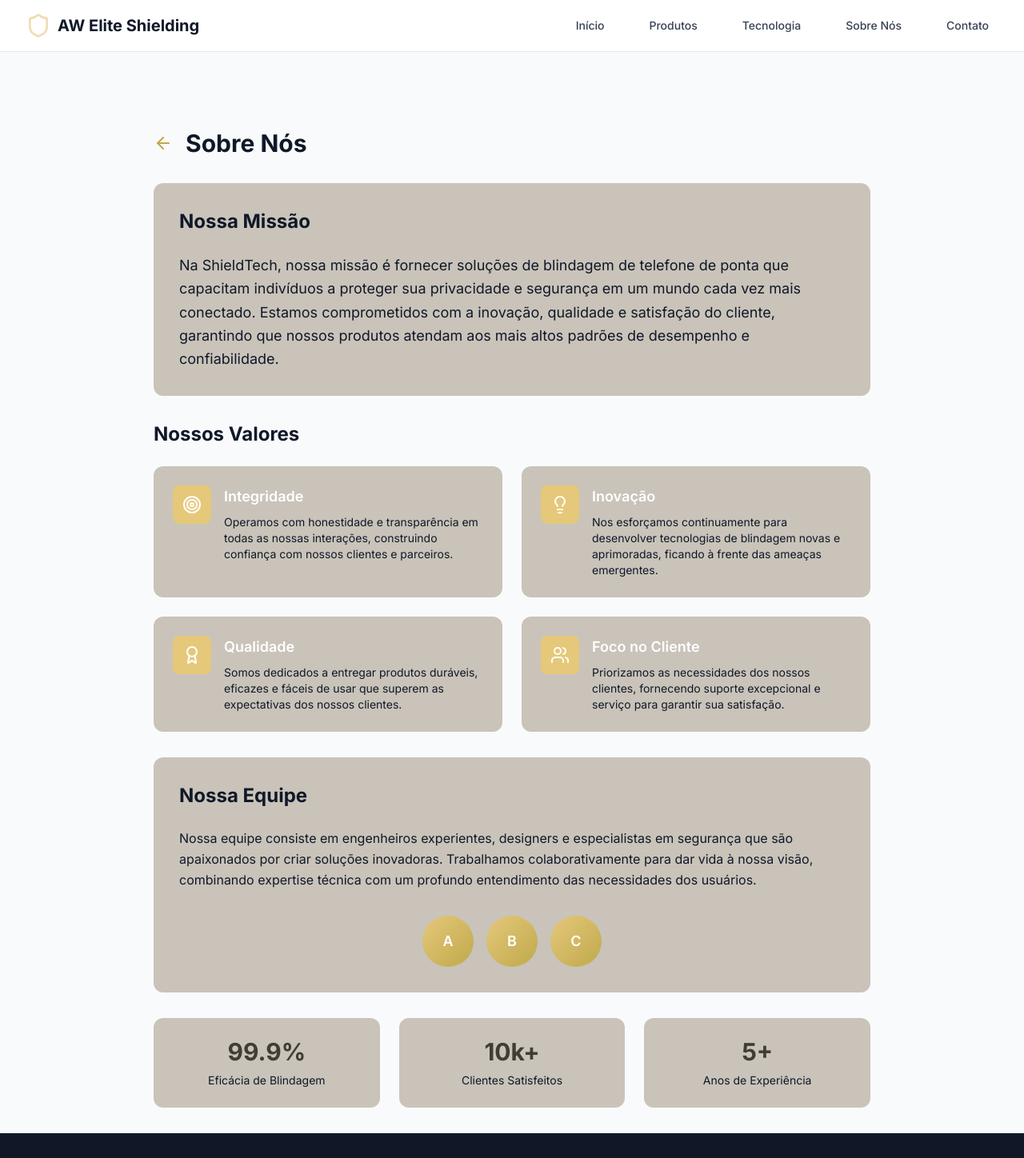
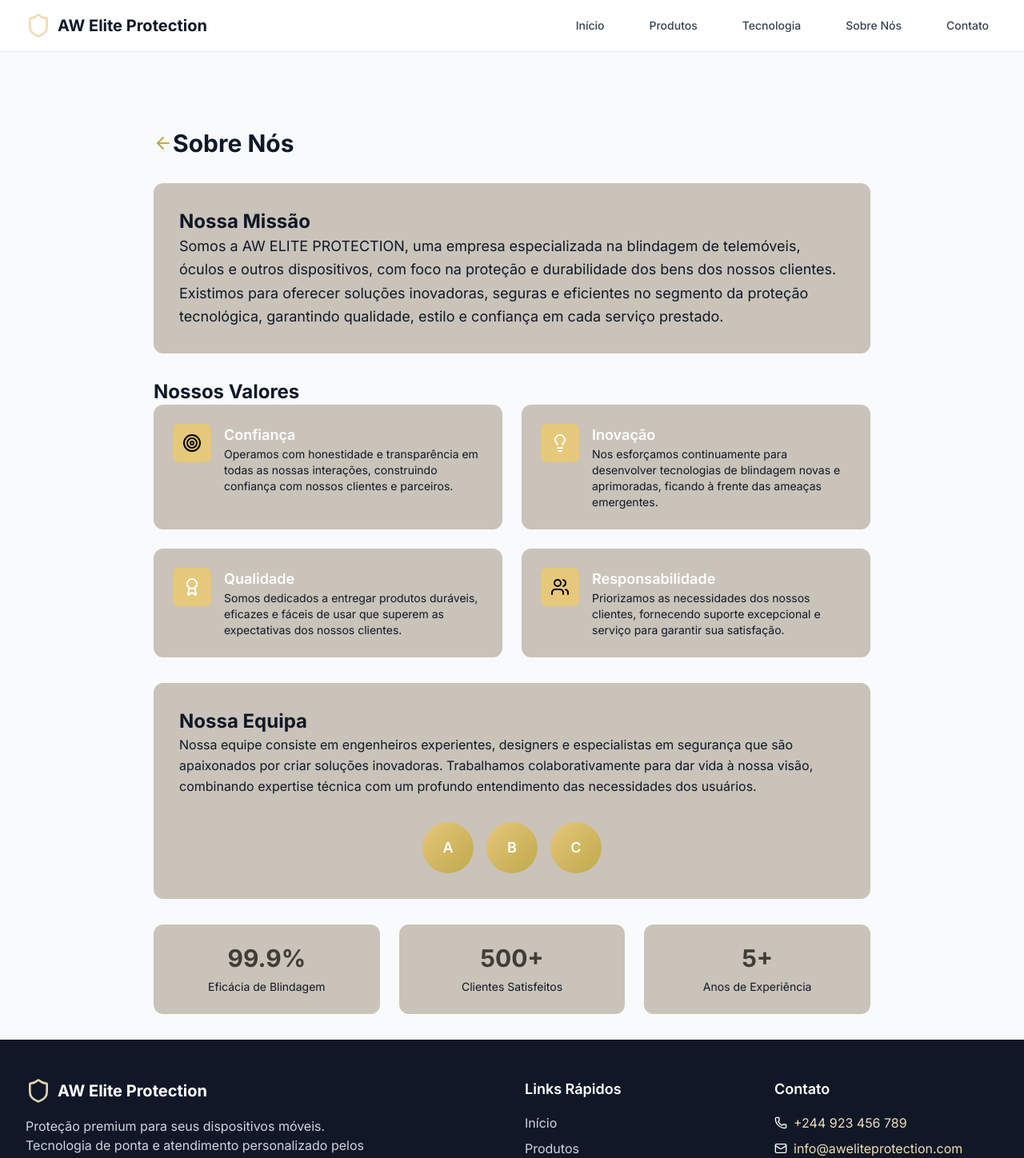
Before and after one commit to SilesterGold9/aw, a Next.js app: page /sobre in a window 1280 px wide. Shown: the top 1448 px of the page at 80% size. Built offline with nearby package versions, Linux system fonts and the light colour scheme.

Commit message:
refactor: Adicionadas informações da empresa

```diff
--- a/app/components/Footer.tsx
+++ b/app/components/Footer.tsx
@@ -10,7 +10,7 @@ const Footer = () => {
           <div className="col-span-1 md:col-span-2">
             <div className="flex items-center space-x-2 mb-4">
               <Shield className="h-8 w-8 text-[#e1d2b0]" />
-              <span className="text-xl font-bold">AW Elite Shielding</span>
+              <span className="text-xl font-bold">AW Elite Protection</span>
             </div>
             <p className="text-gray-300 mb-4 max-w-md">
               Proteção premium para seus dispositivos móveis. Tecnologia de
@@ -69,7 +69,7 @@ const Footer = () => {
               <li className="flex items-center space-x-2">
                 <Mail className="h-4 w-4 text-white-500" />
                 <span className="text-[#f0dcb3]">
-                  info@aweliteshielding.com
+                  info@aweliteprotection.com
                 </span>
               </li>
               <li className="flex items-center space-x-2">
@@ -82,7 +82,7 @@ const Footer = () => {
 
         <div className="border-t border-gray-800 mt-8 pt-8 text-center">
           <p className="text-gray-300">
-            © 2025 AW Elite Shielding. Todos os direitos reservados.
+            © 2025 AW Elite Protection. Todos os direitos reservados.
           </p>
         </div>
       </div>
--- a/app/components/Navbar.tsx
+++ b/app/components/Navbar.tsx
@@ -24,7 +24,7 @@ const Navbar = () => {
           <Link href="/" className="flex items-center space-x-2">
             <Shield className="h-8 w-8 text-[#f0dcb3]" />
             <span className="text-xl font-bold text-gray-900">
-              AW Elite Shielding
+              AW Elite Protection
             </span>
           </Link>
 
--- a/app/contato/page.tsx
+++ b/app/contato/page.tsx
@@ -18,7 +18,7 @@ export default function ContatoPage() {
           >
             <Link
               href="/"
-              className="flex items-center text-[#FFDFAF] hover:text-[#E6C97A] transition-colors mr-4 dark:text-[#FFDFAF] dark:hover:text-[#E6C97A]"
+              className="flex items-center text-[#FFDFAF] hover:text-[#E6C97A] transition-colors mr-4 "
             >
               <ArrowLeft className="w-6 h-6" />
             </Link>
@@ -37,7 +37,7 @@ export default function ContatoPage() {
             <h2 className="text-3xl font-bold  text-gray-900">
               Entre em Contato
             </h2>
-            <p className="text-gray-600 text-lg leading-relaxed dark:text-[#e6d7b0]">
+            <p className="text-gray-600 text-lg leading-relaxed ">
               Estamos aqui para ajudar! Se você tem dúvidas sobre nossos
               produtos, precisa de assistência com um pedido, ou simplesmente
               quer saber mais sobre blindagem de telefone, estamos prontos para
--- a/app/produtos/page.tsx
+++ b/app/produtos/page.tsx
@@ -6,8 +6,9 @@ import {
   Star,
   CheckCircle,
   Smartphone,
-  Camera,
   Droplets,
+  Glasses,
+  LucideSmartphoneNfc,
 } from "lucide-react";
 import {
   Card,
@@ -21,15 +22,15 @@ export default function Produtos() {
   const products = [
     {
       id: 1,
-      name: "Blindagem Premium Pro",
-      price: "Akz 15.000",
+      name: "Blindagem de telemóveis",
+      price: "Akz 3.500",
       image: Shield,
       rating: 5,
       features: [
         "Proteção contra quedas até 3m",
-        "Resistente a riscos 9H",
-        "Tecnologia anti-reflexo",
-        "Garantia de 2 anos",
+        "Aplicação rápida e sem resíduos",
+        "Compatível com todos os modelos e marcas",
+        "Prolonga a vida útil do dispositivo",
       ],
       description:
         "Nossa solução mais completa para proteção total do seu dispositivo.",
@@ -37,45 +38,45 @@ export default function Produtos() {
     },
     {
       id: 2,
-      name: "Blindagem Essential",
-      price: "Akz 8.500",
-      image: Smartphone,
+      name: "Blindagem de óculos",
+      price: "Akz 2.000",
+      image: Glasses,
       rating: 4,
       features: [
         "Proteção básica eficiente",
-        "Resistente a riscos 7H",
-        "Instalação profissional",
-        "Garantia de 1 ano",
+        "Ideal para estudantes, profissionais e motoristas",
+        "Protege sem alterar a estética das lentes",
+        "Reduz a necessidade de limpeza constante",
       ],
       description: "Proteção confiável com excelente custo-benefício.",
     },
     {
       id: 3,
-      name: "Proteção Câmera Elite",
-      price: "Akz 5.000",
-      image: Camera,
+      name: "Vendas de Películas de Proteção para Ecrã",
+      price: "Akz Depende da Capa",
+      image: Smartphone,
       rating: 5,
       features: [
-        "Proteção específica para lentes",
-        "Cristal ultra transparente",
-        "Não interfere na qualidade",
-        "Garantia de 1 ano",
+        "Qualidade premium",
+        "Resistência a riscos e quedas",
+        "Aplicação sem bolhas",
       ],
-      description: "Proteção especializada para as câmeras do seu dispositivo.",
+      description:
+        "Películas de alta resistência, para diferentes modelos de telefone",
     },
     {
       id: 4,
-      name: "Blindagem Impermeável",
-      price: "Akz 12.000",
-      image: Droplets,
+      name: "Venda de capas protetoras",
+      price: "Akz 3.000",
+      image: LucideSmartphoneNfc,
       rating: 5,
       features: [
-        "Proteção contra água IP68",
+        "Estilo moderno e variedade de cores",
         "Resistente a poeira",
-        "Manutenção da sensibilidade",
-        "Garantia de 18 meses",
+        "Proteção contra choques, arranhões e quedas",
+        "Adaptadas aos modelos mais populares do mercado",
       ],
-      description: "Proteção total contra elementos líquidos e sólidos.",
+      description: "Disponibilização de capas de silicone e plástico reforçado",
     },
   ];
 
--- a/app/sobre/page.tsx
+++ b/app/sobre/page.tsx
@@ -7,7 +7,7 @@ import Navigation from "../components/Navbar";
 
 export default function SobrePage() {
   return (
-    <div className="min-h-screen bg-gray-50 dark:bg-[#18140c]">
+    <div className="min-h-screen bg-gray-50 ">
       <div className="pt-20 md:pt-24 pb-24 md:pb-8 px-4">
         <div className="max-w-4xl mx-auto">
           {/* Header */}
@@ -18,11 +18,11 @@ export default function SobrePage() {
           >
             <Link
               href="/"
-              className="flex items-center text-[#BFA94A] hover:text-[#E6C87A] transition-colors mr-4 dark:text-[#E6C87A] dark:hover:text-[#BFA94A]"
+              className="flex items-center text-[#BFA94A] hover:text-[#E6C87A] transition-colors mr-4] #BFA94A]"
             >
               <ArrowLeft className="w-6 h-6" />
             </Link>
-            <h1 className="text-2xl md:text-3xl font-bold text-gray-900 dark:text-[#E6C87A]">
+            <h1 className="text-2xl md:text-3xl font-bold text-gray-900 ]">
               Sobre Nós
             </h1>
           </motion.div>
@@ -32,18 +32,18 @@ export default function SobrePage() {
             initial={{ opacity: 0, y: 30 }}
             animate={{ opacity: 1, y: 0 }}
             transition={{ delay: 0.2 }}
-            className="bg-[#c9c3b9] rounded-xl p-8 mb-8 dark:bg-[#3a3217]"
+            className="bg-[#c9c3b9] rounded-xl p-8 mb-8 "
           >
-            <h2 className="text-2xl font-bold text-gray-900 mb-6 dark:text-[#E6C87A]">
+            <h2 className="text-2xl font-bold text-gray-900 mb-6]">
               Nossa Missão
             </h2>
-            <p className="text-gray-900 leading-relaxed text-lg dark:text-gray-200">
-              Na ShieldTech, nossa missão é fornecer soluções de blindagem de
-              telefone de ponta que capacitam indivíduos a proteger sua
-              privacidade e segurança em um mundo cada vez mais conectado.
-              Estamos comprometidos com a inovação, qualidade e satisfação do
-              cliente, garantindo que nossos produtos atendam aos mais altos
-              padrões de desempenho e confiabilidade.
+            <p className="text-gray-900 leading-relaxed text-lg">
+              Somos a AW ELITE PROTECTION, uma empresa especializada na
+              blindagem de telemóveis, óculos e outros dispositivos, com foco na
+              proteção e durabilidade dos bens dos nossos clientes. Existimos
+              para oferecer soluções inovadoras, seguras e eficientes no
+              segmento da proteção tecnológica, garantindo qualidade, estilo e
+              confiança em cada serviço prestado.
             </p>
           </motion.div>
 
@@ -54,21 +54,21 @@ export default function SobrePage() {
             transition={{ delay: 0.3 }}
             className="mb-8"
           >
-            <h2 className="text-2xl font-bold text-gray-900 mb-6 dark:text-[#E6C87A]">
+            <h2 className="text-2xl font-bold text-gray-900 mb-6]">
               Nossos Valores
             </h2>
 
             <div className="grid grid-cols-1 md:grid-cols-2 gap-6">
-              <div className="bg-[#c9c3b9] rounded-xl p-6 dark:bg-[#3a3217]">
+              <div className="bg-[#c9c3b9] rounded-xl p-6 ">
                 <div className="flex items-start space-x-4">
-                  <div className="w-12 h-12 bg-[#E6C87A] rounded-lg flex items-center justify-center flex-shrink-0 dark:bg-[#BFA94A]">
-                    <Target className="w-6 h-6 text-white dark:text-[#18140c]" />
+                  <div className="w-12 h-12 bg-[#E6C87A] rounded-lg flex items-center justify-center flex-shrink-0 ">
+                    <Target className="w-6 h-6 text-white]" />
                   </div>
                   <div>
-                    <h3 className="text-lg font-semibold text-white mb-2 dark:text-[#E6C87A]">
-                      Integridade
+                    <h3 className="text-lg font-semibold text-white mb-2]">
+                      Confiança
                     </h3>
-                    <p className="text-gray-900 text-sm dark:text-gray-200">
+                    <p className="text-gray-900 text-sm">
                       Operamos com honestidade e transparência em todas as
                       nossas interações, construindo confiança com nossos
                       clientes e parceiros.
@@ -77,16 +77,16 @@ export default function SobrePage() {
                 </div>
               </div>
 
-              <div className="bg-[#c9c3b9] rounded-xl p-6 dark:bg-[#3a3217]">
+              <div className="bg-[#c9c3b9] rounded-xl p-6 ">
                 <div className="flex items-start space-x-4">
-                  <div className="w-12 h-12 bg-[#E6C87A] rounded-lg flex items-center justify-center flex-shrink-0 dark:bg-[#BFA94A]">
-                    <Lightbulb className="w-6 h-6 text-white dark:text-[#18140c]" />
+                  <div className="w-12 h-12 bg-[#E6C87A] rounded-lg flex items-center justify-center flex-shrink-0 ">
+                    <Lightbulb className="w-6 h-6 text-white ]" />
                   </div>
                   <div>
-                    <h3 className="text-lg font-semibold text-white mb-2 dark:text-[#E6C87A]">
+                    <h3 className="text-lg font-semibold text-white mb-2]">
                       Inovação
                     </h3>
-                    <p className="text-gray-900 text-sm dark:text-gray-200">
+                    <p className="text-gray-900 text-sm 0">
                       Nos esforçamos continuamente para desenvolver tecnologias
                       de blindagem novas e aprimoradas, ficando à frente das
                       ameaças emergentes.
@@ -95,16 +95,16 @@ export default function SobrePage() {
                 </div>
               </div>
 
-              <div className="bg-[#c9c3b9] rounded-xl p-6 dark:bg-[#3a3217]">
+              <div className="bg-[#c9c3b9] rounded-xl p-6 ">
                 <div className="flex items-start space-x-4">
-                  <div className="w-12 h-12 bg-[#E6C87A] rounded-lg flex items-center justify-center flex-shrink-0 dark:bg-[#BFA94A]">
-                    <Award className="w-6 h-6 text-white dark:text-[#18140c]" />
+                  <div className="w-12 h-12 bg-[#E6C87A] rounded-lg flex items-center justify-center flex-shrink-0 ">
+                    <Award className="w-6 h-6 text-white ]" />
                   </div>
                   <div>
-                    <h3 className="text-lg font-semibold text-white mb-2 dark:text-[#E6C87A]">
+                    <h3 className="text-lg font-semibold text-white mb-2]">
                       Qualidade
                     </h3>
-                    <p className="text-gray-900 text-sm dark:text-gray-200">
+                    <p className="text-gray-900 text-sm">
                       Somos dedicados a entregar produtos duráveis, eficazes e
                       fáceis de usar que superem as expectativas dos nossos
                       clientes.
@@ -113,16 +113,16 @@ export default function SobrePage() {
                 </div>
               </div>
 
-              <div className="bg-[#c9c3b9] rounded-xl p-6 dark:bg-[#3a3217]">
+              <div className="bg-[#c9c3b9] rounded-xl p-6 ">
                 <div className="flex items-start space-x-4">
-                  <div className="w-12 h-12 bg-[#E6C87A] rounded-lg flex items-center justify-center flex-shrink-0 dark:bg-[#BFA94A]">
-                    <Users className="w-6 h-6 text-white dark:text-[#18140c]" />
+                  <div className="w-12 h-12 bg-[#E6C87A] rounded-lg flex items-center justify-center flex-shrink-0 ">
+                    <Users className="w-6 h-6 text-white]" />
                   </div>
                   <div>
-                    <h3 className="text-lg font-semibold text-white mb-2 dark:text-[#E6C87A]">
-                      Foco no Cliente
+                    <h3 className="text-lg font-semibold text-white mb-2]">
+                      Responsabilidade
                     </h3>
-                    <p className="text-gray-900 text-sm dark:text-gray-200">
+                    <p className="text-gray-900 text-sm 0">
                       Priorizamos as necessidades dos nossos clientes,
                       fornecendo suporte excepcional e serviço para garantir sua
                       satisfação.
@@ -138,12 +138,12 @@ export default function SobrePage() {
             initial={{ opacity: 0, y: 30 }}
             animate={{ opacity: 1, y: 0 }}
             transition={{ delay: 0.4 }}
-            className="bg-[#c9c3b9] rounded-xl p-8 mb-8 dark:bg-[#3a3217]"
+            className="bg-[#c9c3b9] rounded-xl p-8 mb-8 "
           >
-            <h2 className="text-2xl font-bold text-gray-900 mb-6 dark:text-[#E6C87A]">
-              Nossa Equipe
+            <h2 className="text-2xl font-bold text-gray-900 mb-6]">
+              Nossa Equipa
             </h2>
-            <p className="text-gray-900 leading-relaxed mb-8 dark:text-gray-200">
+            <p className="text-gray-900 leading-relaxed mb-8 ">
               Nossa equipe consiste em engenheiros experientes, designers e
               especialistas em segurança que são apaixonados por criar soluções
               inovadoras. Trabalhamos colaborativamente para dar vida à nossa
@@ -155,27 +155,21 @@ export default function SobrePage() {
             <div className="flex justify-center space-x-4">
               <motion.div
                 whileHover={{ scale: 1.05 }}
-                className="w-16 h-16 bg-gradient-to-br from-[#E6C87A] to-[#BFA94A] rounded-full flex items-center justify-center dark:from-[#BFA94A] dark:to-[#E6C87A]"
+                className="w-16 h-16 bg-gradient-to-br from-[#E6C87A] to-[#BFA94A] rounded-full flex items-center justify-center ] "
               >
-                <span className="text-white font-semibold text-lg dark:text-[#18140c]">
-                  A
-                </span>
+                <span className="text-white font-semibold text-lg ]">A</span>
               </motion.div>
               <motion.div
                 whileHover={{ scale: 1.05 }}
-                className="w-16 h-16 bg-gradient-to-br from-[#E6C87A] to-[#BFA94A] rounded-full flex items-center justify-center dark:from-[#BFA94A] dark:to-[#E6C87A]"
+                className="w-16 h-16 bg-gradient-to-br from-[#E6C87A] to-[#BFA94A] rounded-full flex items-center justify-center ] "
               >
-                <span className="text-white font-semibold text-lg dark:text-[#18140c]">
-                  B
-                </span>
+                <span className="text-white font-semibold text-lg ]">B</span>
               </motion.div>
               <motion.div
                 whileHover={{ scale: 1.05 }}
-                className="w-16 h-16 bg-gradient-to-br from-[#E6C87A] to-[#BFA94A] rounded-full flex items-center justify-center dark:from-[#BFA94A] dark:to-[#E6C87A]"
+                className="w-16 h-16 bg-gradient-to-br from-[#E6C87A] to-[#BFA94A] rounded-full flex items-center justify-center ] "
               >
-                <span className="text-white font-semibold text-lg dark:text-[#18140c]">
-                  C
-                </span>
+                <span className="text-white font-semibold text-lg ]">C</span>
               </motion.div>
             </div>
           </motion.div>
@@ -187,29 +181,27 @@ export default function SobrePage() {
             transition={{ delay: 0.5 }}
             className="grid grid-cols-1 md:grid-cols-3 gap-6"
           >
-            <div className="bg-[#c9c3b9] rounded-xl p-6 text-center dark:bg-[#3a3217]">
+            <div className="bg-[#c9c3b9] rounded-xl p-6 text-center ">
               <div className="text-3xl font-bold text-[#403d37] mb-2">
                 99.9%
               </div>
-              <div className="text-gray-900 text-sm dark:text-gray-200">
+              <div className="text-gray-900 text-sm ">
                 Eficácia de Blindagem
               </div>
             </div>
 
-            <div className="bg-[#c9c3b9] rounded-xl p-6 text-center dark:bg-[#3a3217]">
+            <div className="bg-[#c9c3b9] rounded-xl p-6 text-center ">
               <div className="text-3xl font-bold text-[#403d37] mb-2 ]">
-                10k+
+                500+
               </div>
-              <div className="text-gray-900 text-sm dark:text-gray-200">
+              <div className="text-gray-900 text-sm 0">
                 Clientes Satisfeitos
               </div>
             </div>
 
-            <div className="bg-[#c9c3b9] rounded-xl p-6 text-center dark:bg-[#3a3217]">
+            <div className="bg-[#c9c3b9] rounded-xl p-6 text-center ">
               <div className="text-3xl font-bold text-[#403d37] mb-2 ">5+</div>
-              <div className="text-gray-900 text-sm dark:text-gray-200">
-                Anos de Experiência
-              </div>
+              <div className="text-gray-900 text-sm ">Anos de Experiência</div>
             </div>
           </motion.div>
         </div>
--- a/app/tecnologia/page.tsx
+++ b/app/tecnologia/page.tsx
@@ -291,10 +291,10 @@ export default function Tecnologia() {
                 <Award className="h-12 w-12 text-yellow-400" />
                 <div>
                   <div className="text-lg font-semibold">
-                    Certificação Internacional
+                    Confiança de nível Premium
                   </div>
                   <div className="text-blue-200">
-                    Padrões mundiais de qualidade
+                    Padrões rigorosos de qualidade
                   </div>
                 </div>
               </div>
@@ -323,7 +323,7 @@ export default function Tecnologia() {
               </div>
               <div className="bg-white/10 backdrop-blur-sm rounded-xl p-6 text-center">
                 <Microscope className="h-8 w-8 text-blue-200 mx-auto mb-3" />
-                <div className="text-2xl font-bold mb-1">10+</div>
+                <div className="text-2xl font-bold mb-1">5+</div>
                 <div className="text-sm text-blue-200">Anos de Pesquisa</div>
               </div>
             </motion.div>
```
